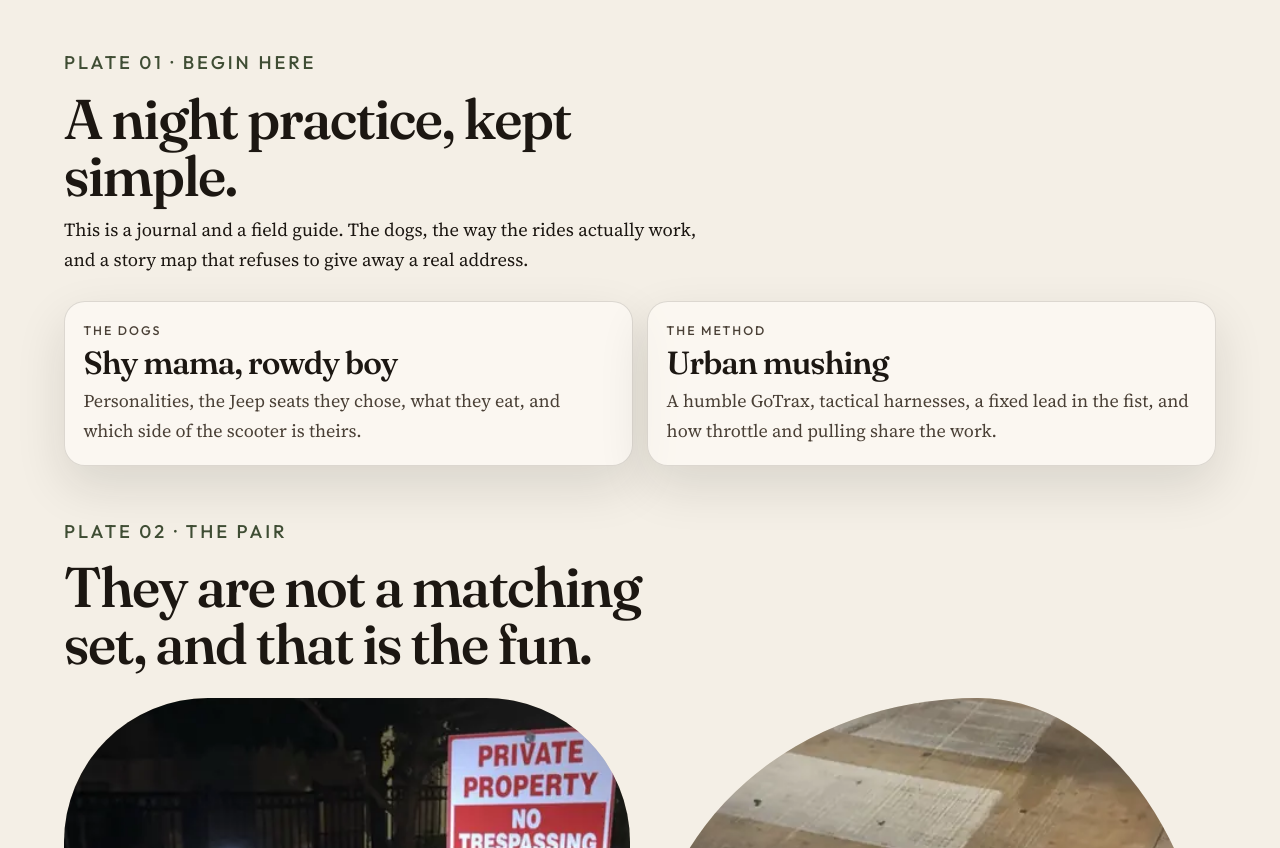
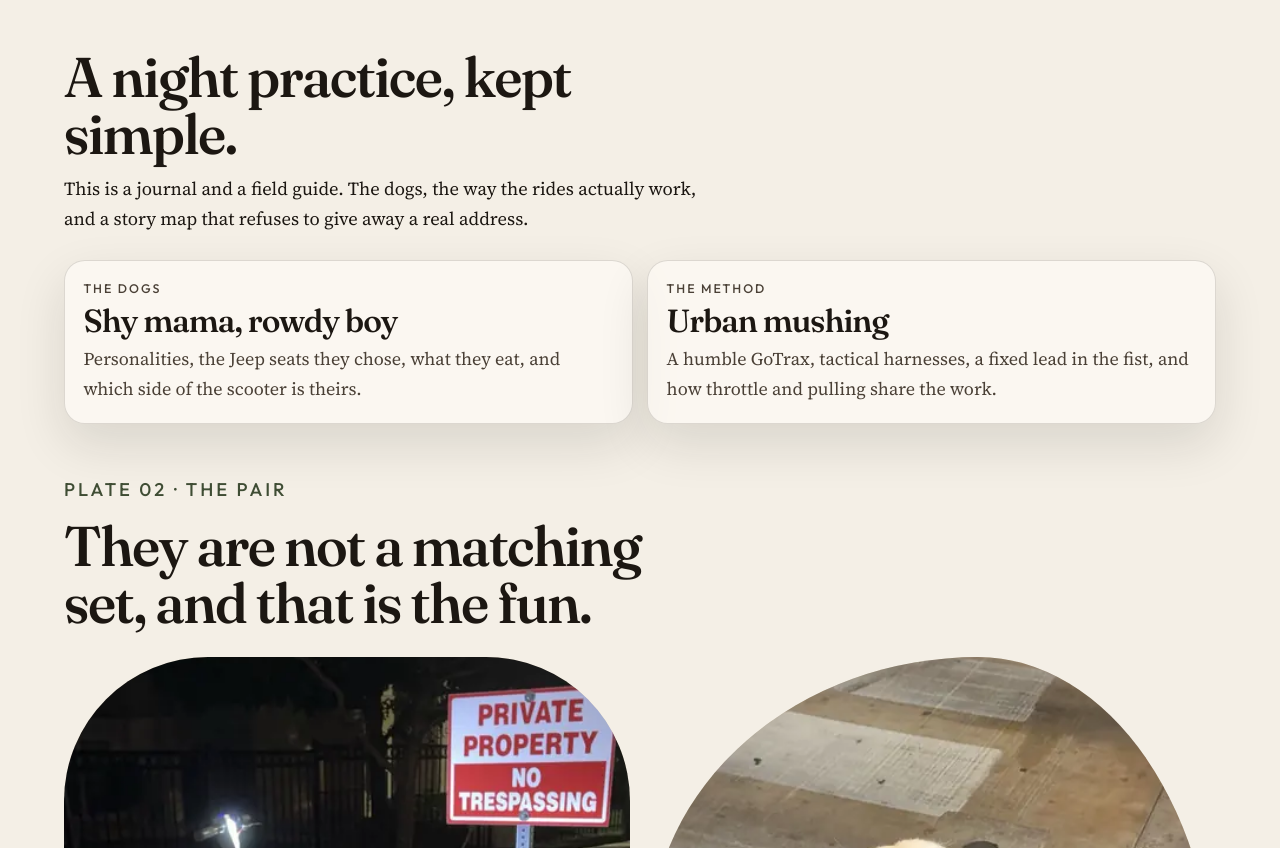
Before and after one commit to JacobSnowden180/Athena-and-Ares, a website: page index.html in a window 1280 px wide. Shown: the part 1276-2124 px from the top of the page. Drawn offline with Linux system fonts and the light colour scheme.

Commit message:
Remove the Plate 01 label from the homepage.
The heading stays. Plate 02 and Plate 03 are unchanged.

Co-authored-by: JacobSnowden180 <JacobSnowden180@users.noreply.github.com>

```diff
--- a/index.html
+++ b/index.html
@@ -103,7 +103,6 @@
 <section class="section">
 <div class="wrap">
 <div class="section-head reveal">
-<p class="plate">Plate 01 · Begin here</p>
 <h2>A night practice, kept simple.</h2>
 <p>This is a journal and a field guide. The dogs, the way the rides actually work, and a story map that refuses to give away a real address.</p>
 </div>
```
